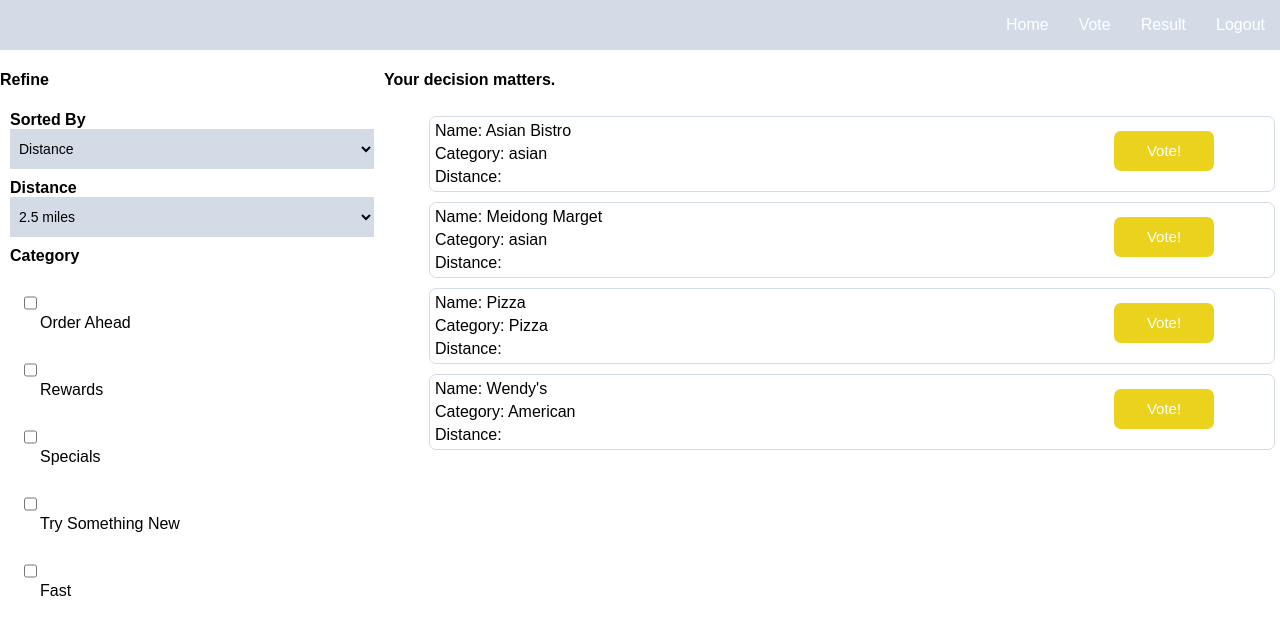
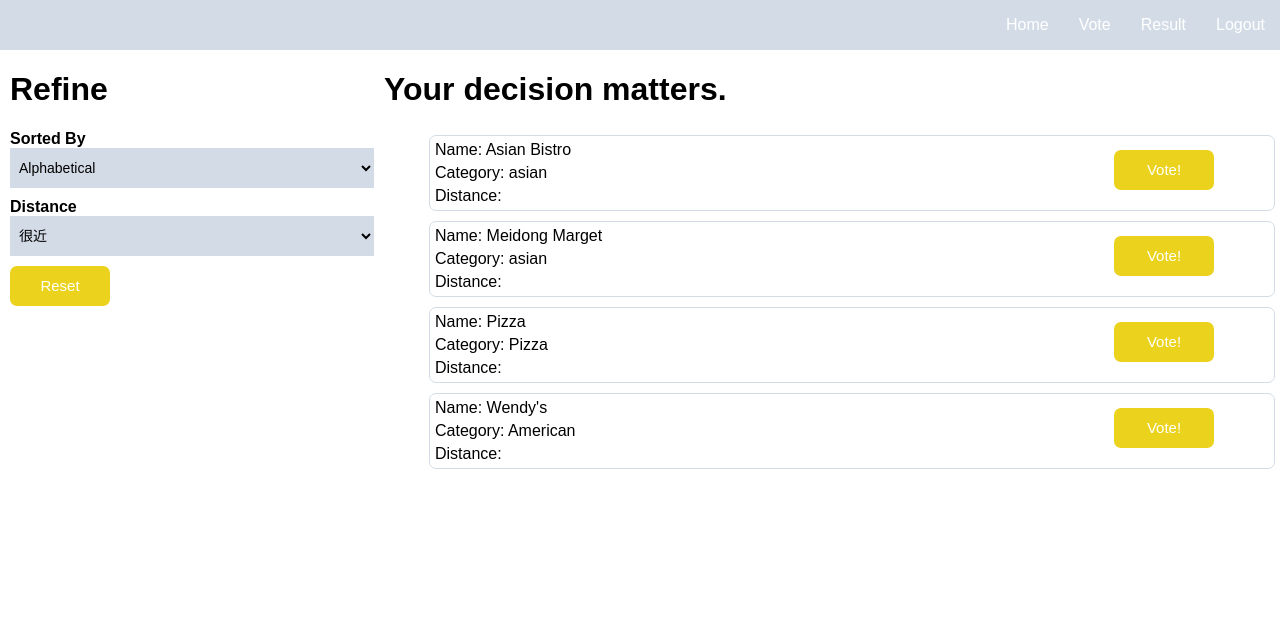
Before and after one commit to frankbht/chisha, a React (Create React App) app: page /vote in a window 1280 px wide. Shown: the top 634 px of the page. Built offline with nearby package versions, Linux system fonts and the light colour scheme.

Commit message:
vote page function

```diff
--- a/src/components/item_list.js
+++ b/src/components/item_list.js
@@ -45,7 +45,9 @@ export default class ItemList extends Component {
   render() {
     return (
       <div className="item-list">
-        <h4>Your decision matters.</h4>
+        <div>
+          <h1>Your decision matters.</h1>
+        </div>
         {
           this.state.options.length===0
           ? <p>Loading...</p>
--- a/src/components/side_bar.js
+++ b/src/components/side_bar.js
@@ -1,53 +1,55 @@
 import React, { Component } from 'react';
 
 export default class SideBar extends Component {
+  constructor(props) {
+    super(props);
+  }
+
+  // renderCheckbox() {
+  //   return (
+  //     this.props.checkbox.map((element, index) => {
+  //       return (
+  //         <div className="checkbox-group" key={index}>
+  //           <input type="checkbox" name={element.name} onChange={this.props.onCheckboxChange} checked={element.isChecked} />
+  //           <label htmlFor={element.name}>{element.name}</label>
+  //         </div>
+  //       )
+  //     })
+  //   )
+  // }
+
   render() {
     return (
       <div className="side-bar">
-        <h4>Refine</h4>
+        <div>
+          <h1>Refine</h1>
+        </div>
         <div>
           <label><b>Sorted By</b>
-            <select>
-              <option>Distance</option>
-              <option>Alphabetical</option>
-              <option>Rating</option>
-              <option>Delevery Min</option>
-              <option>Delevery Fee</option>
+          <select
+            value={this.props.sort}
+            onChange={this.props.onSortChange}
+          >
+            <option value="Alphabetical">Alphabetical</option>
+            <option value="Price">Price</option>
+          </select>
+          </label>
+        </div>
+        <div>
+          <label><b>Distance</b>
+            <select
+              value={this.props.distance}
+              onChange={this.props.onDistanceChange}
+            >
+              <option value="close">很近</option>
+              <option value="soso">一般</option>
+              <option value="far">很远</option>
+              <option value="wtf">贼特么远</option>
             </select>
           </label>
         </div>
         <div>
-          <label><b>Distance</b>
-            <select>
-              <option>2.5 miles</option>
-              <option>5 miles</option>
-              <option>10 miles</option>
-            </select>
-          </label>
-        </div>
-        <div>
-          <label className="checkbox-group-colomn"><b>Category</b>
-            <div>
-              <input type="checkbox" name="checkbox1"/>
-              <label htmlFor="checkbox1">Order Ahead</label>
-            </div>
-            <div>
-              <input type="checkbox" name="checkbox2"/>
-              <label htmlFor="checkbox2">Rewards</label>
-            </div>
-            <div>
-              <input type="checkbox" name="checkbox3"/>
-              <label htmlFor="checkbox3">Specials</label>
-            </div>
-            <div>
-              <input type="checkbox" name="checkbox4"/>
-              <label htmlFor="checkbox4">Try Something New</label>
-            </div>
-            <div>
-              <input type="checkbox" name="checkbox5"/>
-              <label htmlFor="checkbox5">Fast</label>
-            </div>
-          </label>
+          <button className='btn'>Reset</button>
         </div>
       </div>
     )
--- a/src/index.css
+++ b/src/index.css
@@ -115,3 +115,7 @@ input:focus {
   right: 60px;
   bottom: 20px;
 }
+
+.checkbox-group *{
+  vertical-align: middle;
+}
--- a/src/pages/vote.js
+++ b/src/pages/vote.js
@@ -4,13 +4,58 @@ import ItemList from '../components/item_list';
 import NavBar from '../components/nav_bar';
 
 export default class Vote extends Component {
+  constructor(props) {
+    super(props);
+    this.state = {
+      auth: true,
+      sort: "Alphabetical",
+      distance: "close",
+    }
+    this.onSortChange = this.onSortChange.bind(this);
+    this.onDistanceChange = this.onDistanceChange.bind(this);
+    this.onCheckboxChange = this.onCheckboxChange.bind(this);
+  }
+
+  onSortChange(event) {
+    const newSort = event.target[event.target.selectedIndex].value;
+    this.setState((prevState, props) => ({
+      sort: newSort
+    }))
+  }
+
+  onDistanceChange(event) {
+    const newDistance = event.target[event.target.selectedIndex].value;
+    this.setState((prevState, props) => ({
+      distance: newDistance
+    }))
+  }
+
+  onCheckboxChange(event) {
+    console.log('here')
+    const value = event.target.value;
+    this.setState((prevState, props) => {
+      const newCheckbox = prevState.checkbox;
+      const index = newCheckbox.indexOf(value);
+      newCheckbox[index] = !newCheckbox[index];
+      console.log(newCheckbox);
+      return { checkbox: newCheckbox }
+    })
+  }
+
   render() {
     return (
       <div>
         <NavBar />
         <div className="vote">
-          <SideBar />
-          <ItemList />
+          <SideBar
+            {...this.state}
+            onSortChange={this.onSortChange}
+            onDistanceChange={this.onDistanceChange}
+            onCheckboxChange={this.onCheckboxChange}
+          />
+          <ItemList
+            {...this.state}
+          />
         </div>
       </div>
     )
```
